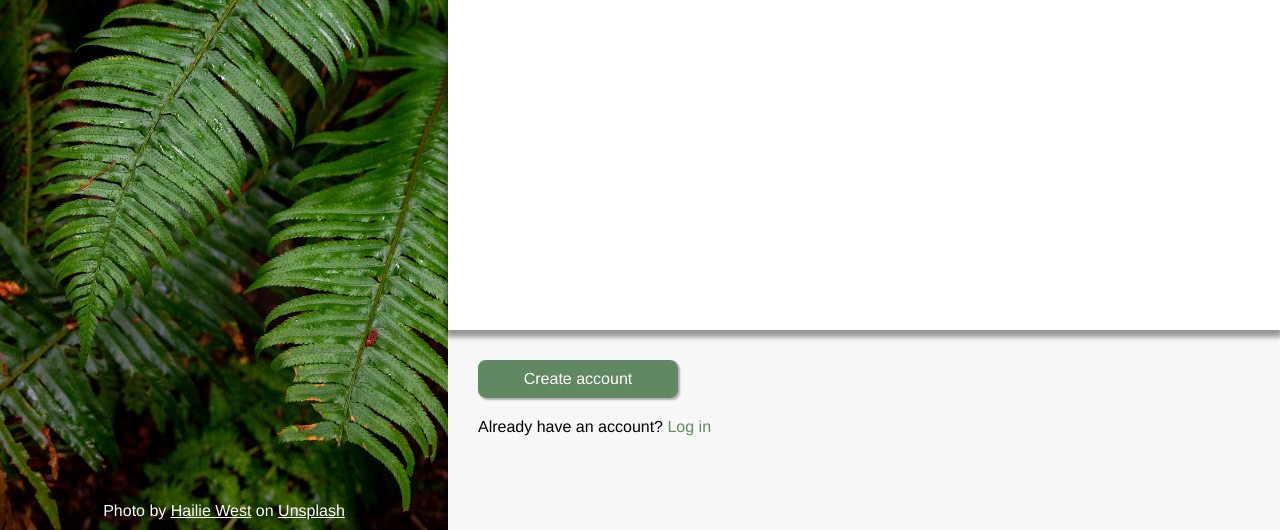
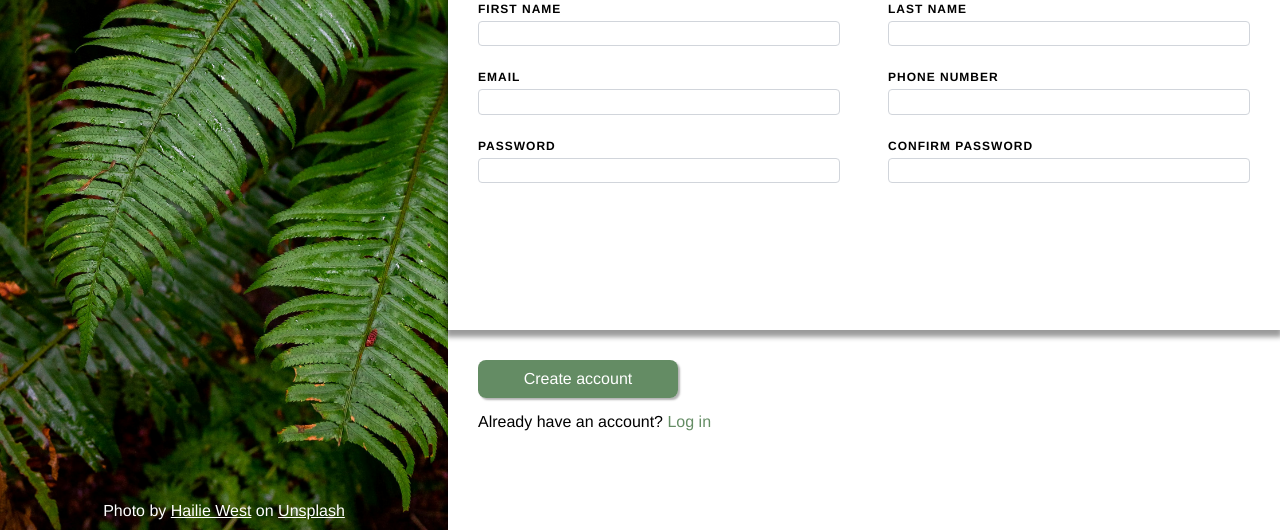
Before and after one commit to jack-jack-jack-jack-jack/signup-form, a plain HTML site: page index.html in a window 1280 px wide. Shown: the part 270-800 px from the top of the page. Drawn offline with Linux system fonts and the light colour scheme.

Commit message:
completed version 1

```diff
--- a/index.html
+++ b/index.html
@@ -27,8 +27,81 @@
             <p>You <i>know</i> you want to.</p>
         </div>
         <div class="mid">
+            <h3>Let's do this!</h3>
             <form action="#" method="post">
+                <div class="form-left">
+                    <div class="form-group">
+                        <label for="first-name">First name</label>
+                        <input
+                            type="text"
+                            id="first-name"
+                            name="first-name"
+                            required
+                            minlength="2"
+                            autocomplete="given-name"
+                        >
+                    </div>
+                    <div class="form-group">
+                        <label for="email">Email</label>
+                        <input
+                            type="email"
+                            id="email"
+                            name="email"
+                            required
+                            autocomplete="email"
+                        >
+                    </div>
+                    <div class="form-group">
+                        <label for="password">Password</label>
+                        <input
+                            type="password"
+                            id="password"
+                            name="password"
+                            required
+                            minlength="8"
+                            pattern="(?=.*[A-Z])(?=.*[a-z])(?=.*[0-9]).{8,}"
+                            title="At least 8 characters, including uppercase, lowercase and a number"
+                            autocomplete="new-password"
+                        >
+                    </div>
+                </div>
+                <div class="form-right">
+                    <div class="form-group">
+                        <label for="last-name">Last name</label>
+                        <input
+                            type="text"
+                            id="last-name"
+                            name="last-name"
+                            required
+                            minlength="2"
+                            autocomplete="family-name"
+                        >
+                    </div>
 
+                    <div class="form-group">
+                        <label for="phone">Phone number</label>
+                        <input
+                            type="tel"
+                            id="phone"
+                            name="phone"
+                            required
+                            pattern="[0-9 ]{10,15}"
+                            title="Enter 10–15 digits or spaces"
+                            autocomplete="tel"
+                        >
+                    </div>
+
+                    <div class="form-group">
+                        <label for="confirm-password">Confirm password</label>
+                        <input
+                            type="password"
+                            id="confirm-password"
+                            name="confirm-password"
+                            required
+                            minlength="8"
+                        >
+                    </div>
+                </div>
             </form>
         </div>
         <div class="btm">
--- a/style.css
+++ b/style.css
@@ -78,15 +78,78 @@ body {
     height: 50vh;
     box-shadow: 0px 5px 5px 2px rgba(0, 0, 0, 0.397);
     z-index: 1;
+    padding: 30px;
+    display: flex;
+    flex-direction: column;
+    gap: 20px;
+}
+
+
+.form-section {
+    background-color: #fff;
+    padding: 1.5rem 2rem 2rem;
+    box-shadow: 0 3px 5px rgb(0 0 0 / 15%);
+}
+
+.form-section h2 {
+    font-size: 1rem;
+    margin-bottom: 1.5rem;
+}
+
+form {
+    display: flex;
+    flex-wrap: wrap;
+    gap: 1.5rem 3rem;
+}
+
+.form-left,
+.form-right {
+    flex: 1;
+    min-width: 0;
+    display: flex;
+    flex-direction: column;
+    gap: 1.5rem;
+}
+
+.form-group {
+    display: flex;
+    flex-direction: column;
+    gap: 0.3rem;
+}
+
+.form-group label {
+    font-size: 0.75rem;
+    font-weight: 700;
+    text-transform: uppercase;
+    letter-spacing: 1px;
+}
+
+.form-group input {
+    box-sizing: border-box;
+    width: 100%;
+    height: 1.6rem;
+    padding: 0.3rem 0.5rem;
+    border: 1px solid #d1d5db;
+    border-radius: 4px;
+    font: inherit;
+    font-size: 0.85rem;
+}
+
+.form-group input:focus {
+    outline: none;
+    border-color: #526dfe;
+    box-shadow: 0 0 3px #526dfe;
+}
+
+.form-group input:user-invalid {
+    border-color: #dc2626;
 }
 
 .btm {
-    height: 25vh;
-    background-color: rgba(202, 202, 202, 0.151);
     display: flex;
     flex-direction: column;
     padding: 30px;
-    gap: 20px;
+    gap: 15px;
 }
 
 .btm button {
```
